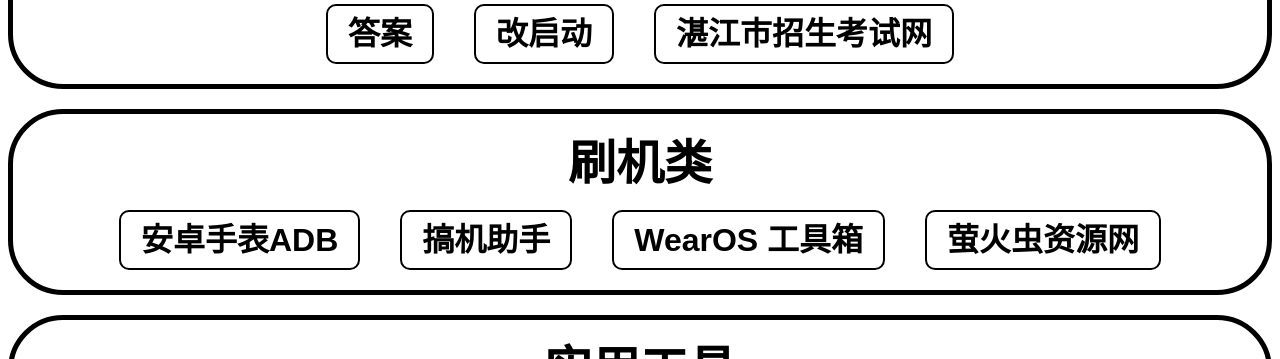
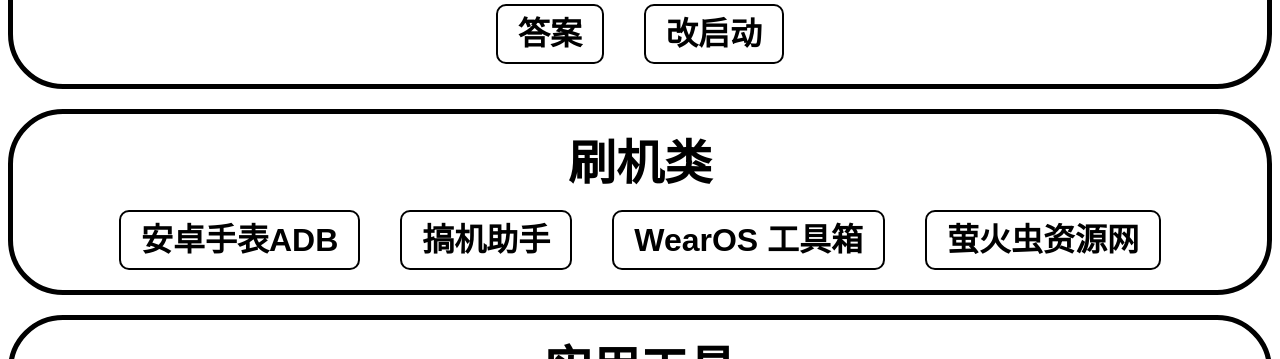
Before and after one commit to Lixiangzen/123, a plain HTML site: page index.html in a window 1280 px wide. Shown: the part 741-1100 px from the top of the page. Drawn offline with Linux system fonts and the light colour scheme.

Commit message:
Update index.html

```diff
--- a/index.html
+++ b/index.html
@@ -153,9 +153,7 @@
 					<a href="https://www.123pan.com/s/NK4eVv-wa70A.html">改启动</a>
 				</li>
 
-				<li>
-				  <a href="http://zk.jyj.zhanjiang.gov.cn">湛江市招生考试网</a>
-				</li>
+
 			</ul>
 		</div>
 
```
